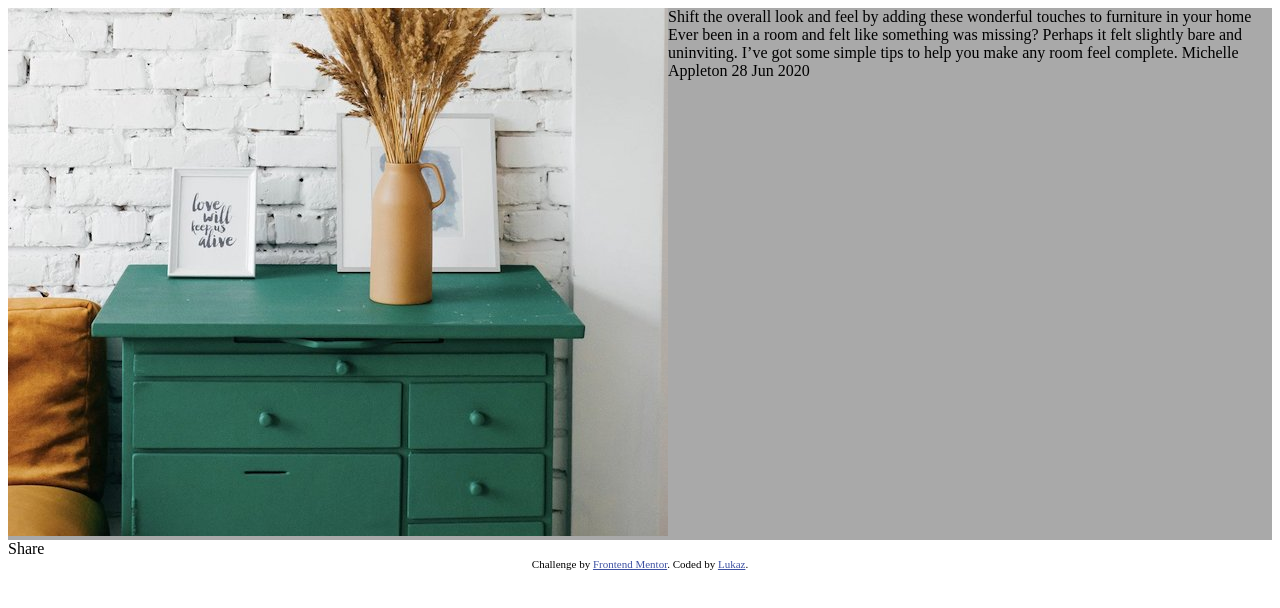
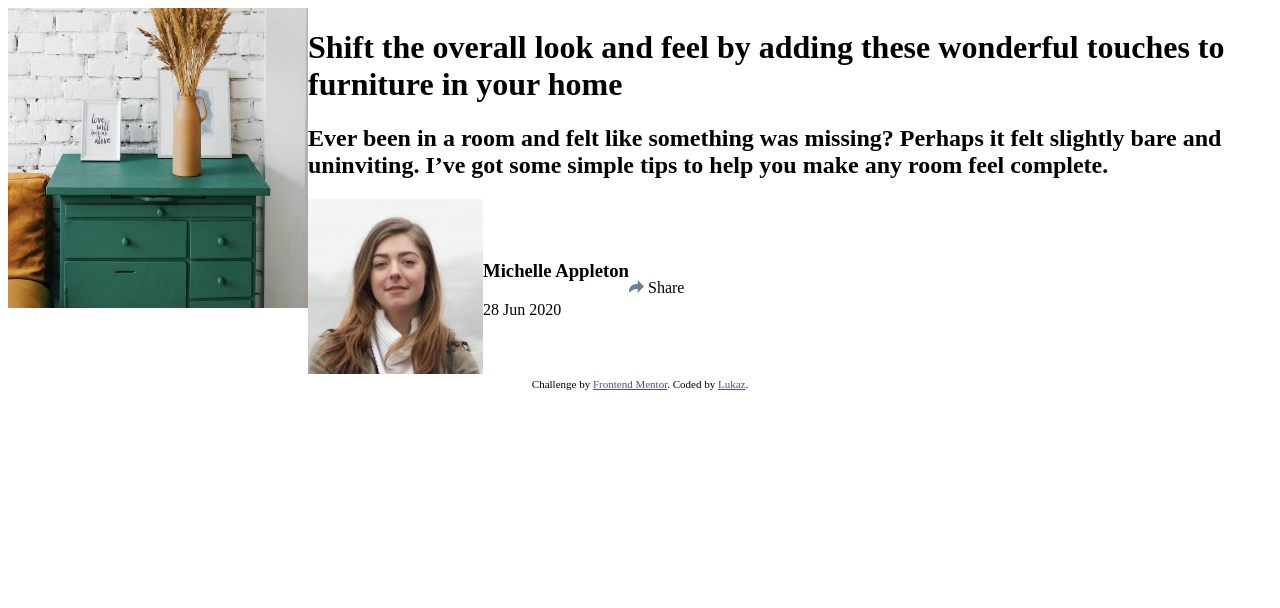
Before and after one commit to lucascantao/article-preview-component, a plain HTML site: page index.html in a window 1280 px wide. Drawn offline with Linux system fonts and the light colour scheme.

Commit message:
structure complete

```diff
--- a/index.html
+++ b/index.html
@@ -9,35 +9,60 @@
   <title>Frontend Mentor | Article preview component</title>
 
   <!-- Feel free to remove these styles or customise in your own stylesheet 👍 -->
+  <link rel="stylesheet" href="styles/styles.css">
   <style>
     .attribution { font-size: 11px; text-align: center; }
     .attribution a { color: hsl(228, 45%, 44%); }
-    form { display: flex; background-color:darkgrey;}
   </style>
 </head>
 <body>
 
   <form action="">
     <div>
-      <img src="./images/drawers.jpg" alt="drawers">
+      <img id="drawer" src="./images/drawers.jpg" alt="drawers">
     </div>
-    <div>
-      Shift the overall look and feel by adding these wonderful
-      touches to furniture in your home
 
-      Ever been in a room and felt like something was missing? Perhaps
-      it felt slightly bare and uninviting. I’ve got some simple tips
-      to help you make any room feel complete.
+    <div class="text-container">
 
-      Michelle Appleton
-      28 Jun 2020
+      <h1>
+        Shift the overall look and feel by adding these wonderful
+        touches to furniture in your home
+      </h1>
+
+
+      <h2>
+        Ever been in a room and felt like something was missing? Perhaps
+        it felt slightly bare and uninviting. I’ve got some simple tips
+        to help you make any room feel complete.
+      </h2>
+
+      <div class="under">
+
+        <div id="autor-atribuition">
+          <span>
+            <img src="./images/avatar-michelle.jpg" alt="Michelle">
+          </span>
+
+          <div>
+            <h3>Michelle Appleton</h3>
+            <p> 28 Jun 2020 </p>
+          </div>
+
+        </div>
+
+        <span>
+          <img src="./images/icon-share.svg" alt="">
+          Share
+        </span>
+      </div>
+
+
 
     </div>
 
   </form>
 
 
-  Share
 
   <div class="attribution">
     Challenge by <a href="https://www.frontendmentor.io?ref=challenge" target="_blank">Frontend Mentor</a>.
--- /dev/null
+++ b/styles/styles.css
@@ -0,0 +1,28 @@
+form {
+    display: flex;
+
+}
+
+#drawer {
+    width: 300px;
+    height: 300px;
+}
+
+form .text-container {
+    flex-direction: column;
+
+}
+
+.under {
+    display: flex;
+    align-items: center;
+}
+
+.under {
+
+}
+
+#autor-atribuition {
+    display: flex;
+    align-items: center;
+}
```
